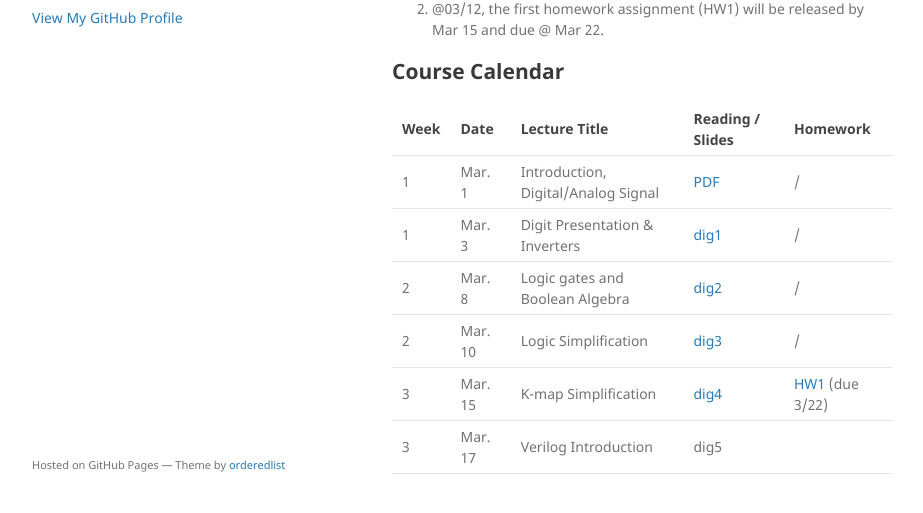
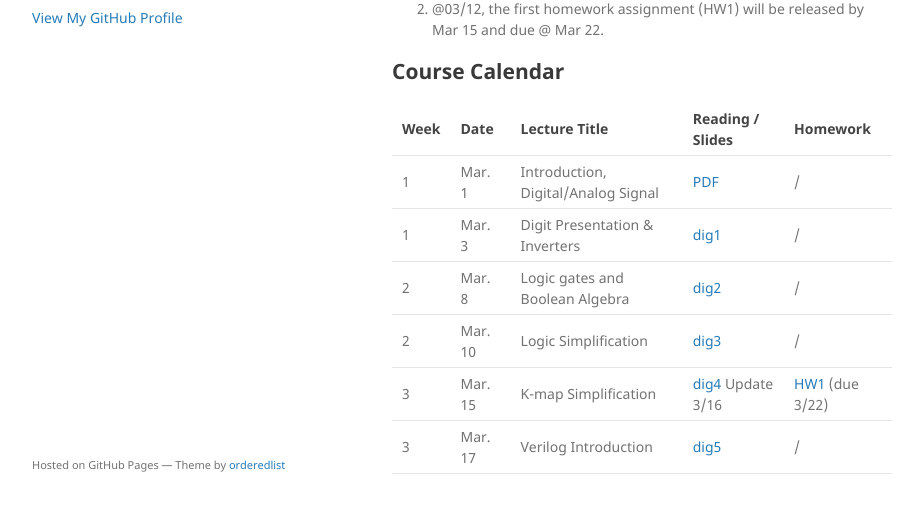
Before and after one commit to cihlab/cihlab.github.io, a Jekyll site: the page built from course/ckt20.md, in a window 1280 px wide and 967 px high. Shown: the part 423-936 px from the top of the window, without its empty margins (178-1101 px from the left). Built offline with Jekyll 4.4.1, drawn with Linux system fonts in a browser that asks for light colours; our own code applies the rules of GitHub Pages for plain Markdown files.

Commit message:
Update ckt20.md

```diff
--- a/course/ckt20.md
+++ b/course/ckt20.md
@@ -27,5 +27,5 @@ Time: Monday & Wednsday Morning
 1| Mar. 3 | Digit Presentation & Inverters | [dig1](./cktlec02.pdf)  | / |
 2| Mar. 8 | Logic gates and Boolean Algebra | [dig2](./cktlec03.pdf)  | / |
 2| Mar. 10 | Logic Simplification | [dig3](./cktlec04.pdf)  | / |
-3| Mar. 15 | K-map Simplification | [dig4](./cktlec05.pdf)  | [HW1](./hw1_2021.pdf) (due 3/22) |
-3| Mar. 17 | Verilog Introduction| dig5 |  |
+3| Mar. 15 | K-map Simplification | [dig4](./cktlec05.pdf) Update 3/16  | [HW1](./hw1_2021.pdf) (due 3/22) |
+3| Mar. 17 | Verilog Introduction| [dig5](./cktlec06.pdf) | / |
```
